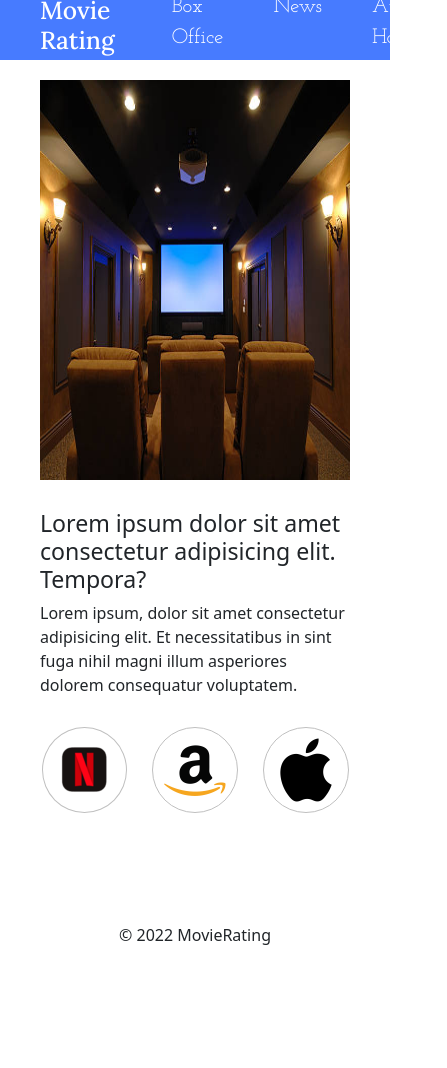
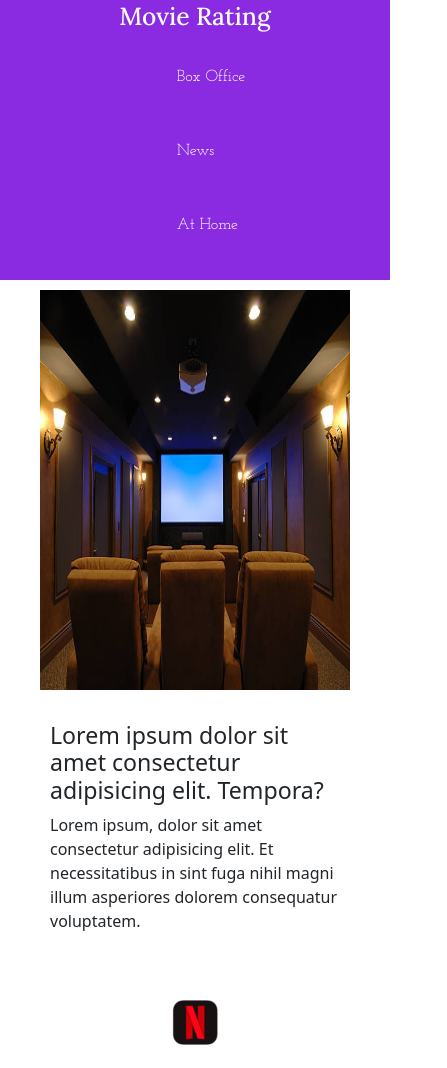
Before and after one commit to hrakad/Movie-Review, a plain HTML site: page atHome.html in a window 390 px wide. Shown: the top 1068 px of the page, 447 px wide, since content can reach past the window. Before the commit the page ends 977 px from the top, so only its background shows below. Drawn offline with nearby package versions, Linux system fonts and the light colour scheme.

Commit message:
Add responsive desdign for max 400px

```diff
--- a/assets/css/style.css
+++ b/assets/css/style.css
@@ -43,7 +43,7 @@ li {
 }
 
 .movie_poster > img {
-  height: 350;
+  height: 350px;
   width: 200px;
   cursor: pointer;
   border-radius: 6px;
@@ -91,5 +91,39 @@ article > h3 {
   margin-top: 30px;
 }
 
-@media screen {
+@media screen and (max-width: 400px) {
+  header {
+    background-color: blueviolet;
+    display: flex;
+    flex-direction: column;
+    align-items: center;
+    font-size: 1rem;
+    height: 10%;
+    padding: 2px 10px 2px 10px;
+    margin-bottom: 10px;
+  }
+  ul {
+    display: flex;
+    flex-direction: column;
+    justify-content: center;
+  }
+  .movie_poster > img {
+    height: 350px;
+    width: 60vw;
+  }
+
+  #athome-links {
+    display: flex;
+    flex-direction: column;
+    align-items: center;
+  }
+
+  #athome-links > a {
+    padding: 10px;
+    border: none;
+    border-radius: 50%;
+  }
+  article {
+    padding: 2px 10px 2px 10px;
+  }
 }
```
